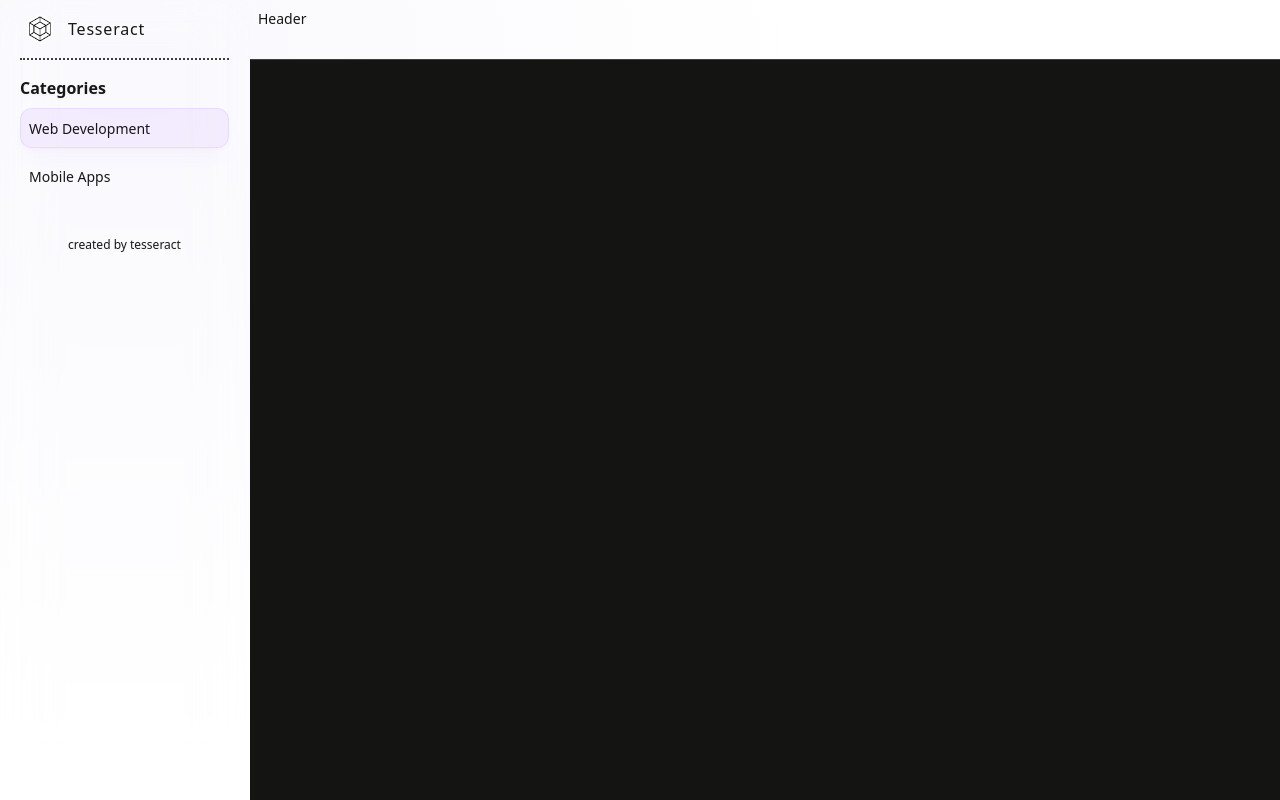
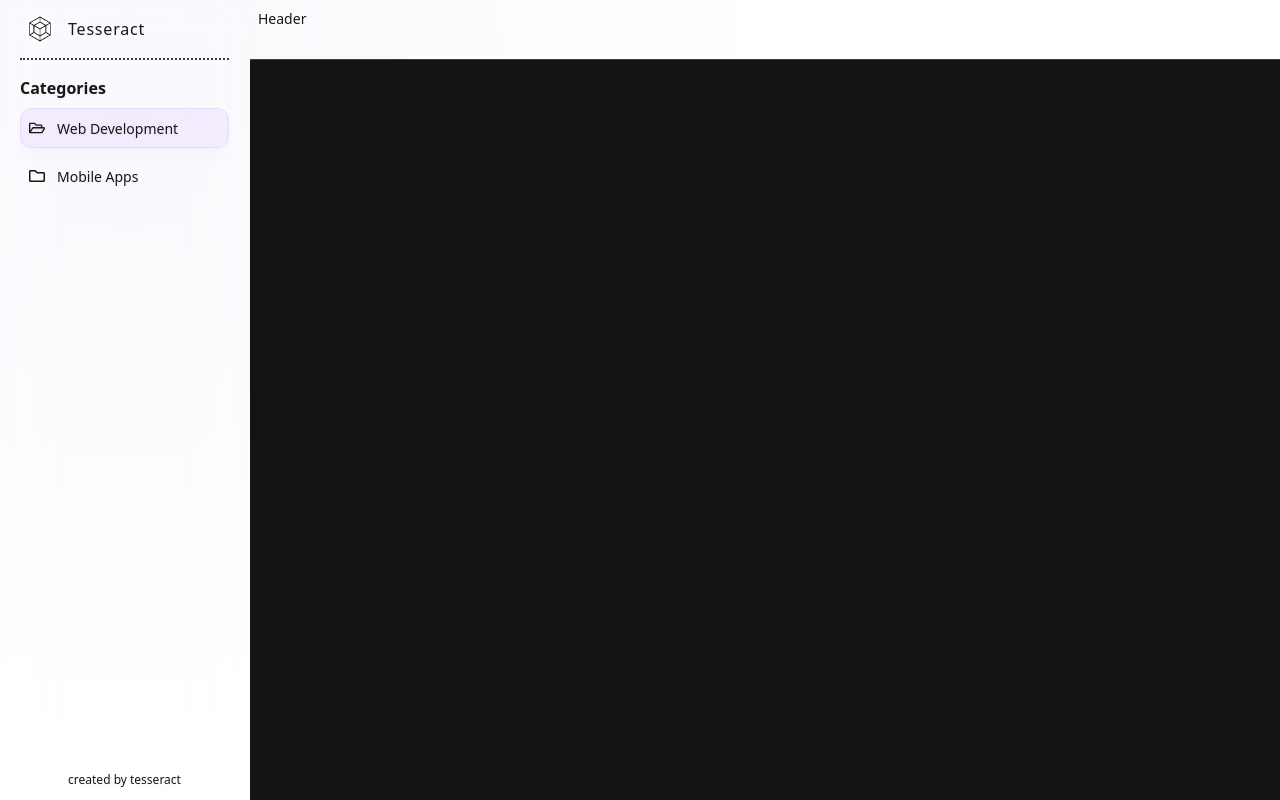
Before and after one commit to oPedroFranca/centralProjects, a Next.js app: page / in a window 1280 px wide. Both pictures are taken after a click on the button "Web Development". Built offline with nearby package versions, Linux system fonts and the light colour scheme.

Commit message:
On Going

```diff
--- a/package.json
+++ b/package.json
@@ -20,6 +20,7 @@
     "react-hook-form": "^7.56.2",
     "react-icons": "^5.5.0",
     "tailwind-styled-components": "^2.2.0",
+    "tailwindcss-animate": "^1.0.7",
     "yup": "^1.6.1"
   },
   "devDependencies": {
--- a/src/app/(pages)/login/styles.ts
+++ b/src/app/(pages)/login/styles.ts
@@ -30,7 +30,6 @@ export const Title = tw.h1`
 `;
 
 export const Form = tw.div`
-  bg-primary-gray-800
   p-8
   rounded-xl
   text-white
--- a/src/app/(pages)/register/styles.ts
+++ b/src/app/(pages)/register/styles.ts
@@ -30,7 +30,6 @@ export const Title = tw.h1`
 `;
 
 export const Form = tw.div`
-  bg-primary-gray-800
   p-8
   rounded-xl
   text-white
--- a/src/components/ButtonNavSidebar/index.tsx
+++ b/src/components/ButtonNavSidebar/index.tsx
@@ -1,8 +1,7 @@
 import React from 'react';
 import * as S from './styles';
-
 interface ButtonNavSidebarProps {
-  children: React.ReactNode;
+  categoryName: string;
   selectedCategoryId: string;
   isMinimized: boolean;
   categoryId: string;
@@ -10,7 +9,7 @@ interface ButtonNavSidebarProps {
 }
 
 export const ButtonNavSidebar = ({
-  children,
+  categoryName,
   selectedCategoryId,
   isMinimized,
   categoryId,
@@ -23,10 +22,20 @@ export const ButtonNavSidebar = ({
       isMinimized={isMinimized}
       categoryId={categoryId}
       onClick={() => handleCategoryClick(categoryId)}
+      title={isMinimized ? categoryName : undefined}
       {...rest}
     >
-      {children}
+      {selectedCategoryId === categoryId ? (
+        <S.FolderOpen />
+      ) : (
+        <S.FolderClosed />
+      )}
 
+      {!isMinimized && (
+        <S.CategoryName>{categoryName}</S.CategoryName>
+      )}
+
+      {/* Subtle shine effect on hover */}
       <S.HoverEffectDiv />
     </S.ButtonNavSidebar>
   );
--- a/src/components/ButtonNavSidebar/styles.tsx
+++ b/src/components/ButtonNavSidebar/styles.tsx
@@ -1,4 +1,5 @@
 import tw from 'tailwind-styled-components';
+import { FaRegFolderOpen, FaRegFolder } from "react-icons/fa";
 
 export const ButtonNavSidebar = tw.button`
   w-full
@@ -12,6 +13,7 @@ export const ButtonNavSidebar = tw.button`
   transition-all
   duration-300
   backdrop-blur-sm
+
   group
 
   ${({ selectedCategoryId, isMinimized, categoryId }) => `
@@ -37,3 +39,26 @@ export const HoverEffectDiv = tw.div`
   to-transparent
   pointer-events-none
 `;
+
+export const CategoryName = tw.span`
+  font-medium
+  drop-shadow-sm
+  truncate
+`;
+
+export const FolderClosed = tw(FaRegFolder)`
+  h-4
+  w-4
+  group-hover:text-primary/70
+  transition-colors
+  duration-200
+  flex-shrink-0
+`;
+
+export const FolderOpen = tw(FaRegFolderOpen)`
+  h-4
+  w-4
+  text-primary
+  drop-shadow-sm
+  flex-shrink-0
+`;
--- a/src/shared/layout/LeftNavigation/FooterLeftBar/index.tsx
+++ b/src/shared/layout/LeftNavigation/FooterLeftBar/index.tsx
@@ -1,18 +1,13 @@
-// import * as S from './styles';
+import React from 'react';
+import * as S from './styles';
 
 const FooterLeftBar = () => {
   return (
-    <div className="mt-3 pt-3 border-t border-white/10">
-      {/* {!isMinimized && (
-        <p className="text-xs text-muted-foreground/60 text-center drop-shadow-sm">
-          created by tesseract
-        </p>
-      )} */}
-
-      <p className="text-xs text-muted-foreground/60 text-center drop-shadow-sm">
+    <S.Container>
+      <S.TextWrapper>
         created by tesseract
-      </p>
-    </div>
+      </S.TextWrapper>
+    </S.Container>
   );
 };
 
--- a/src/shared/layout/LeftNavigation/FooterLeftBar/styles.ts
+++ b/src/shared/layout/LeftNavigation/FooterLeftBar/styles.ts
@@ -1,19 +1,18 @@
-import tw from 'tailwind-styled-components';
+import tw from "tailwind-styled-components";
 
 export const Container = tw.div`
-  h-[40px]
-  border-primary-gray-500
-  flex
-  justify-center
-  items-center
   mt-auto
+  mb-3
+  pt-3
+  border-t
+  border-white/10
 `;
 
 export const TextWrapper = tw.div`
   text-xs
-  text-primary-gray-400
-  font-semibold
-  flex
+  text-muted-foreground/60
+  text-center
+  drop-shadow-sm
 `;
 
 export const Link = tw.a`
--- a/src/shared/layout/LeftNavigation/MainLeftBarContent/index.tsx
+++ b/src/shared/layout/LeftNavigation/MainLeftBarContent/index.tsx
@@ -25,14 +25,13 @@ export const MainLeftBarContent = () => {
       <S.List>
         {categories.map((categorie) => (
           <ButtonNavSidebar
+            categoryName={categorie.name}
             key={categorie.id}
             categoryId={String(categorie.id)}
             selectedCategoryId={selectedCategoryId}
             isMinimized={false}
             handleCategoryClick={handleCategoryClick}
-          >
-            {categorie.name}
-          </ButtonNavSidebar>
+          />
         ))}
       </S.List>
 
--- a/tailwind.config.ts
+++ b/tailwind.config.ts
@@ -1,4 +1,5 @@
 import type { Config } from "tailwindcss";
+import tailwindcssAnimate from "tailwindcss-animate";
 
 export default {
   content: [
@@ -57,5 +58,5 @@ export default {
     },
   },
 
-  plugins: [],
+  plugins: [tailwindcssAnimate],
 } satisfies Config;
```
Also changed, not shown: 1 other file (tests, documents, lock files or other folders).
